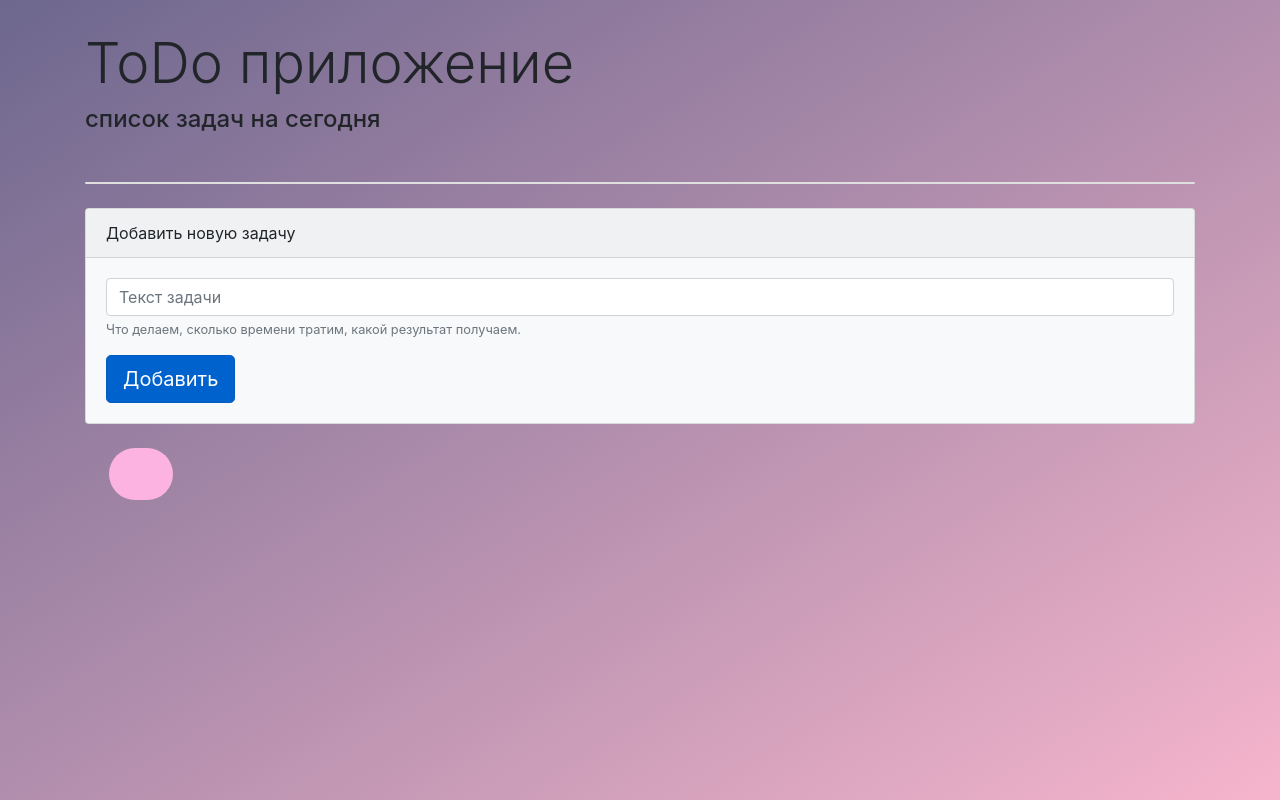
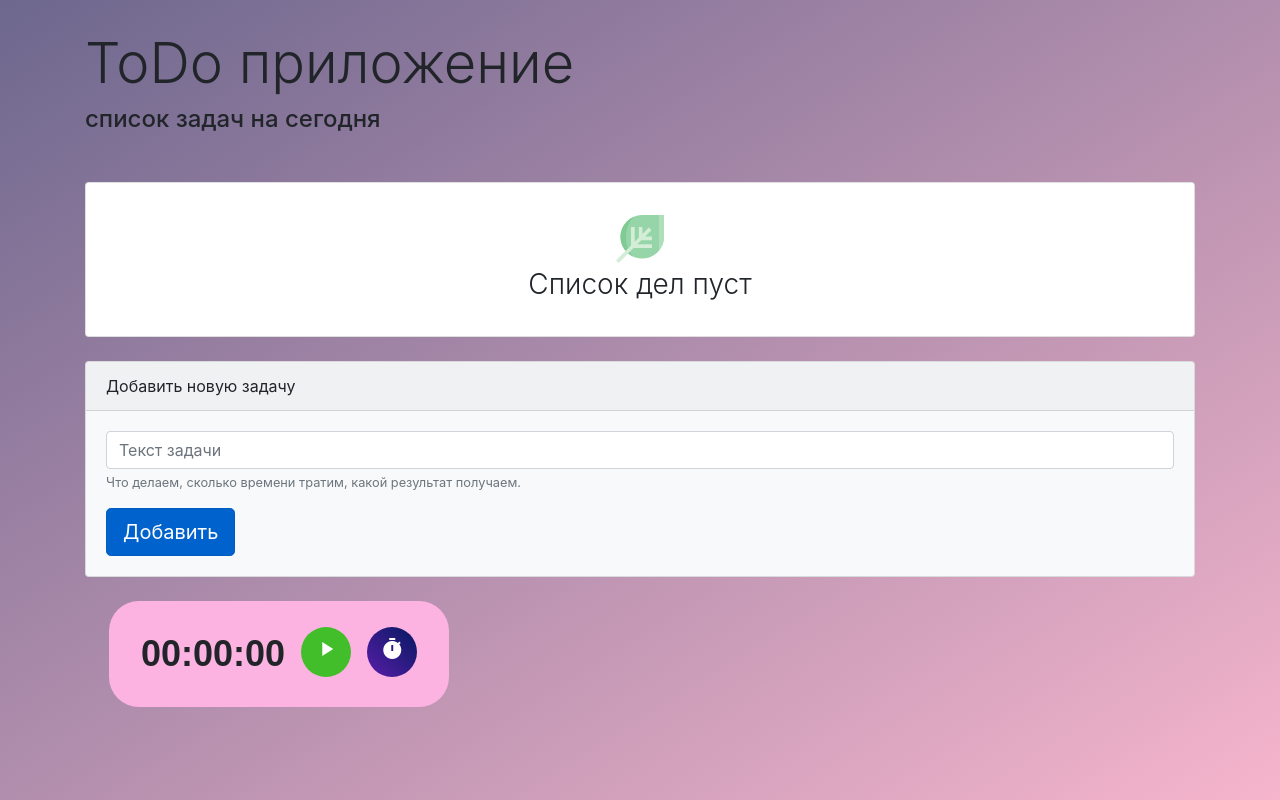
Before and after one commit to Sekotdel/todoApp-start, a plain HTML site: page index.html in a window 1280 px wide. Drawn offline with nearby package versions, Linux system fonts and the light colour scheme.

Commit message:
Some changes. Working on timer

```diff
--- a/index.html
+++ b/index.html
@@ -55,20 +55,8 @@
 		</div>
 		<!-- //Form  -->
 		<!-- <button id="removeDoneTasks" class="btn btn-secondary mt-4 float-right">Удалить выполненные задачи</button> -->
-		<div class="timer">
-			<!-- <span class = "timer__part timer__part--hours">00</span>
-			<span class="timer__part">:</span>
-			<span class = "timer__part timer__part--minutes">00</span>
-			<span class="timer__part">:</span>
-			<span class = "timer__part timer__part--seconds">00</span>
-			<button type="button" class ="timer__btn timer__btn--control timer__btn--start">
-				<span class="material-icons">play_arrow</span>
-			</button>
-			<button type="button" class ="timer__btn timer__btn--reset">
-				<span class="material-icons">timer</span>
-			</button> -->
-		</div>
+		<div class="timer"></div>
 	</div>
-<script src="js/main.js"> type="module"</script>
+<script type="module" src="js/main.js"></script>
 </body>
 </html>
--- a/js/Timer.js
+++ b/js/Timer.js
@@ -1,5 +1,48 @@
 export default class Timer {
-constructor(root) {
-    console.log(root);
+    constructor(root) {
+        root.innerHTML = Timer.getHTML();
+
+    this.el = {
+        hours: root.querySelector(".timer__part--hours"),
+        minutes: root.querySelector(".timer__part--minutes"),
+        control: root.querySelector(".timer__btn--control"),
+        reset: root.querySelector(".timer__btn--reset")
+    };
+        this.interval = null;
+        this.remainingSeconds = 3687;
+        this.updateInterfaceTime();
+
+        this.el.control.addEventListener("click", () => {
+            //add
+        });
+
+        this.el.reset.addEventListener("click", () => {
+            //add
+        });
+    }
+
+    updateInterfaceTime() {
+        const minutes = Math.floor((this.remainingSeconds % 3600) / 60);
+        const seconds = this.remainingSeconds % 60;
+        const hours = Math.floor(this.remainingSeconds / 3600);
+
+        console.log(hours, minutes, seconds);
+    }
+
+
+static getHTML() {
+    return `
+    <span class = "timer__part timer__part--hours">00</span>
+	<span class = "timer__part">:</span>
+	<span class = "timer__part timer__part--minutes">00</span>
+    <span class = "timer__part">:</span>
+	<span class = "timer__part timer__part--seconds">00</span>
+	<button type="button" class ="timer__btn timer__btn--control timer__btn--start">
+		<span class="material-icons">play_arrow</span>
+	</button>
+	<button type="button" class ="timer__btn timer__btn--reset">
+		<span class="material-icons">timer</span>
+	</button>
+    `
+};
 }
-}
--- a/js/main.js
+++ b/js/main.js
@@ -1,5 +1,5 @@
 // Таймер
-import Timer from "./Timer";
+import {default as Timer} from './Timer.js';
 
 new Timer(
     document.querySelector(".timer")
```
